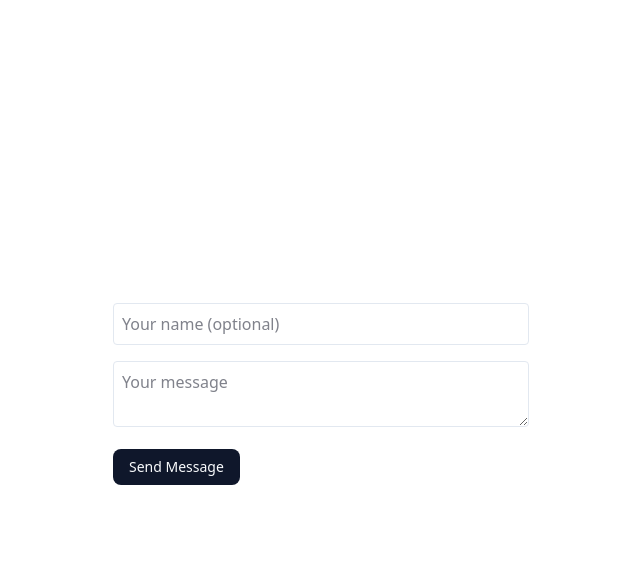
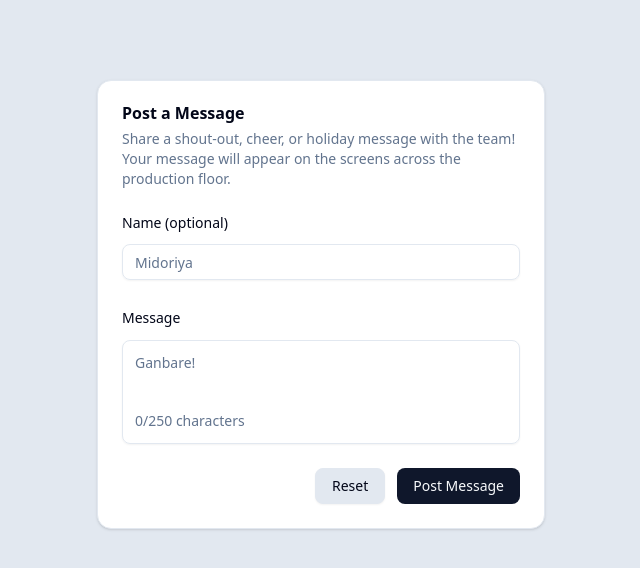
Before and after one commit to joshjavier/lions-message-board, a React (Vite) app in the folder client/: page / in a window 1280 px wide. Shown: the top 568 px of the page, without its empty margins (319-959 px from the left). Built offline with nearby package versions, Linux system fonts and the light colour scheme.

Commit message:
feat: build initial ui for the message form

```diff
--- a/client/src/components/MessageForm.tsx
+++ b/client/src/components/MessageForm.tsx
@@ -1,5 +1,21 @@
 import { useState, type FormEvent } from 'react';
-import { Button } from './ui/button/button';
+import { Button } from './ui/button';
+import {
+  Card,
+  CardContent,
+  CardDescription,
+  CardFooter,
+  CardHeader,
+  CardTitle,
+} from './ui/card';
+import { Field, FieldGroup, FieldLabel } from './ui/field';
+import { Input } from './ui/input';
+import {
+  InputGroup,
+  InputGroupAddon,
+  InputGroupText,
+  InputGroupTextarea,
+} from './ui/input-group';
 
 export function MessageForm() {
   const [author, setAuthor] = useState('');
@@ -25,27 +41,58 @@ export function MessageForm() {
   }
 
   return (
-    <form onSubmit={handleSubmit} className="mx-auto max-w-md space-y-4 p-4">
-      <input
-        className="w-full rounded border p-2"
-        placeholder="Your name (optional)"
+    <Card className="mx-auto w-full sm:max-w-md">
+      <CardHeader>
+        <CardTitle>Post a Message</CardTitle>
+        <CardDescription>
+          Share a shout-out, cheer, or holiday message with the team! Your
+          message will appear on the screens across the production floor.
+        </CardDescription>
+      </CardHeader>
+      <CardContent>
+        <form id="message-form" onSubmit={handleSubmit}>
+          <FieldGroup>
+            <Field>
+              <FieldLabel>Name (optional)</FieldLabel>
+              <Input
                 value={author}
                 onChange={(e) => setAuthor(e.target.value)}
+                placeholder="Midoriya"
+                autoComplete="off"
               />
+            </Field>
 
-      <textarea
-        className="w-full rounded border p-2"
-        placeholder="Your message"
+            <Field>
+              <FieldLabel>Message</FieldLabel>
+              <InputGroup>
+                <InputGroupTextarea
                   value={body}
                   onChange={(e) => setBody(e.target.value)}
-        required
+                  placeholder="Ganbare!"
+                  rows={6}
                 />
-
-      <Button type="submit" variant="default">
-        Send Message
-      </Button>
+                <InputGroupAddon align="block-end">
+                  <InputGroupText className="tabular-nums">
+                    0/250 characters
+                  </InputGroupText>
+                </InputGroupAddon>
+              </InputGroup>
+            </Field>
+          </FieldGroup>
 
           {success && <p className="text-green-600">Message sent!</p>}
         </form>
+      </CardContent>
+      <CardFooter>
+        <Field orientation="horizontal" className="justify-end">
+          <Button type="button" variant="outline">
+            Reset
+          </Button>
+          <Button type="submit" form="message-form">
+            Post Message
+          </Button>
+        </Field>
+      </CardFooter>
+    </Card>
   );
 }
--- a/client/src/index.css
+++ b/client/src/index.css
@@ -43,7 +43,7 @@
 
 :root {
   --radius: 0.625rem;
-  --background: oklch(1 0 0);
+  --background: var(--color-slate-200);
   --foreground: oklch(0.129 0.042 264.695);
   --card: oklch(1 0 0);
   --card-foreground: oklch(0.129 0.042 264.695);
--- a/client/src/routes/__root.tsx
+++ b/client/src/routes/__root.tsx
@@ -3,7 +3,7 @@ import { TanStackRouterDevtools } from '@tanstack/react-router-devtools';
 
 const RootLayout = () => {
   return (
-    <div className="flex min-h-svh flex-col items-center justify-center">
+    <>
       {/* <div> */}
       {/*   <Link to="/" className="[&.active]:font-bold"> */}
       {/*     Home */}
@@ -18,7 +18,7 @@ const RootLayout = () => {
       {/* <hr /> */}
       <Outlet />
       <TanStackRouterDevtools />
-    </div>
+    </>
   );
 };
 
--- a/client/src/routes/index.tsx
+++ b/client/src/routes/index.tsx
@@ -7,8 +7,10 @@ export const Route = createFileRoute('/')({
 
 function Index() {
   return (
-    <div className="p-2 pb-5">
-      <MessageForm />
+    <div className="min-h-svh pt-20 pb-28">
+      <div className="box-content px-6">
+        <MessageForm />
+      </div>
     </div>
   );
 }
```
Lines whose indentation alone changed are shown as unchanged.
